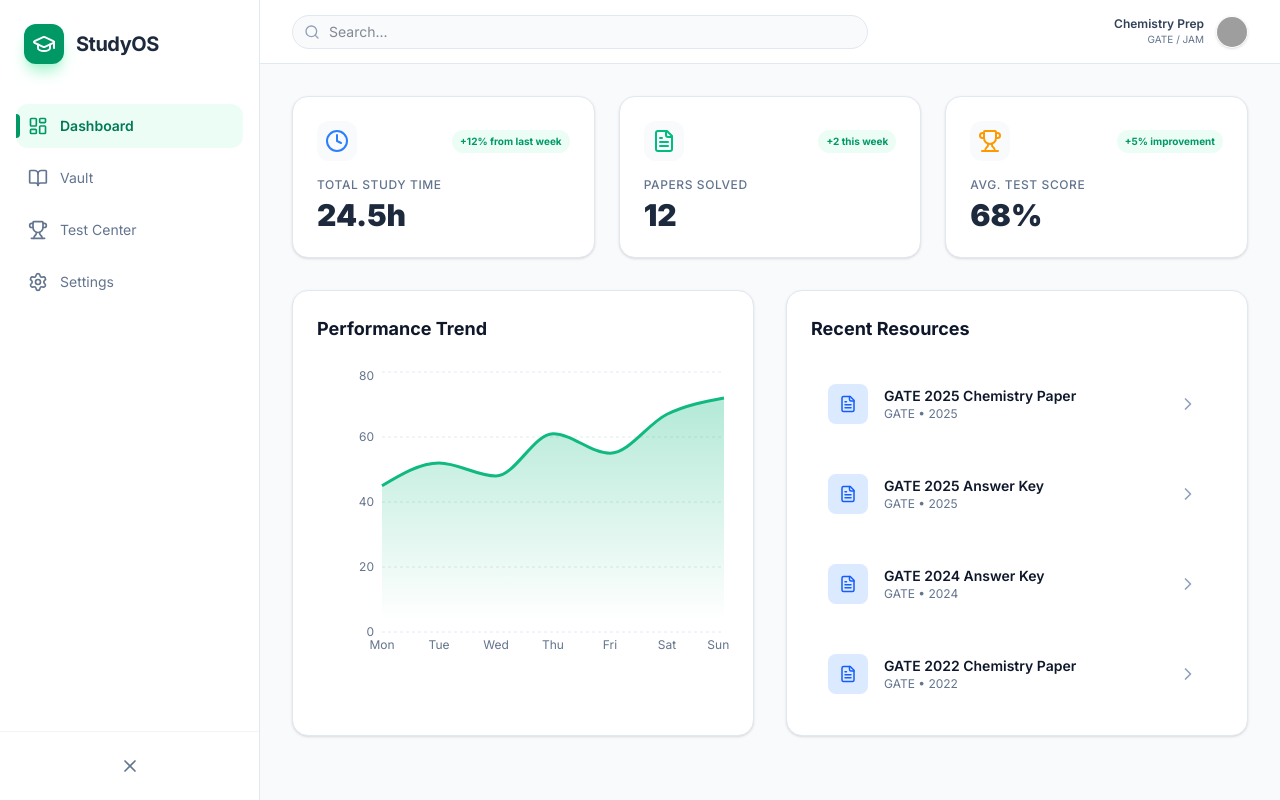
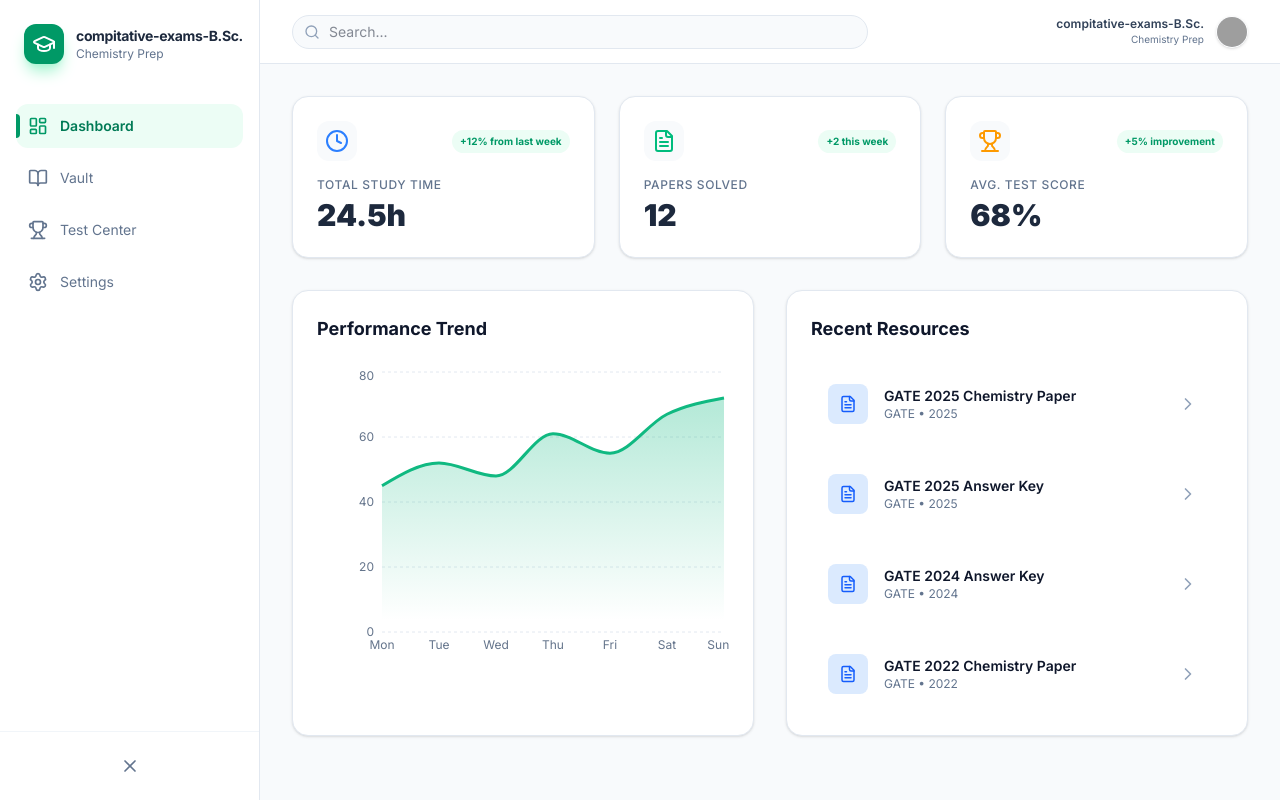
Before and after one commit to via-decide/compitative-exams-B.Sc., a React (Vite) app: page / in a window 1280 px wide. Built offline with nearby package versions, Linux system fonts and the light colour scheme; grey boxes are pictures that could not be loaded.

Commit message:
fix: show repo branding in main UI

```diff
--- a/index.html
+++ b/index.html
@@ -3,7 +3,7 @@
   <head>
     <meta charset="UTF-8" />
     <meta name="viewport" content="width=device-width, initial-scale=1.0" />
-    <title>My Google AI Studio App</title>
+    <title>compitative-exams-B.Sc.</title>
   </head>
   <body>
     <div id="root"></div>
--- a/metadata.json
+++ b/metadata.json
@@ -1,5 +1,5 @@
 {
-  "name": "Chemistry StudyOS",
+  "name": "compitative-exams-B.Sc.",
   "description": "A comprehensive study operating system for Chemistry competitive exams like GATE, IIT JAM, and TIFR GS, featuring a resource vault and test center.",
   "requestFramePermissions": []
 }
--- a/package.json
+++ b/package.json
@@ -1,5 +1,5 @@
 {
-  "name": "react-example",
+  "name": "compitative-exams-b-sc",
   "private": true,
   "version": "0.0.0",
   "type": "module",
--- a/src/App.tsx
+++ b/src/App.tsx
@@ -47,22 +47,23 @@ const progressData = [
   { name: 'Sun', score: 72 },
 ];
 
+const APP_NAME = 'compitative-exams-B.Sc.';
+
 export default function App() {
   const [activeTab, setActiveTab] = useState<Tab>('dashboard');
-  const [isSidebarOpen, setIsSidebarOpen] = useState(false);
+  const [isDesktop, setIsDesktop] = useState(() => window.innerWidth >= 1024);
+  const [isSidebarOpen, setIsSidebarOpen] = useState(() => window.innerWidth >= 1024);
   const [searchQuery, setSearchQuery] = useState('');
   const [selectedResource, setSelectedResource] = useState<Resource | null>(null);
 
   useEffect(() => {
     const handleResize = () => {
-      if (window.innerWidth >= 1024) {
-        setIsSidebarOpen(true);
-      } else {
-        setIsSidebarOpen(false);
-      }
+      const nextIsDesktop = window.innerWidth >= 1024;
+      setIsDesktop(nextIsDesktop);
+      setIsSidebarOpen(nextIsDesktop);
     };
 
-    handleResize(); // Set initial state
+    handleResize();
     window.addEventListener('resize', handleResize);
     return () => window.removeEventListener('resize', handleResize);
   }, []);
@@ -104,7 +105,7 @@ export default function App() {
     <div className="flex h-screen bg-[#F8FAFC] text-slate-900 font-sans overflow-hidden relative">
       {/* Mobile Sidebar Overlay */}
       <AnimatePresence>
-        {isSidebarOpen && window.innerWidth < 1024 && (
+        {isSidebarOpen && !isDesktop && (
           <motion.div
             initial={{ opacity: 0 }}
             animate={{ opacity: 1 }}
@@ -119,8 +120,8 @@ export default function App() {
       <motion.aside
         initial={false}
         animate={{
-          width: isSidebarOpen ? 260 : (window.innerWidth < 1024 ? 0 : 80),
-          x: (window.innerWidth < 1024 && !isSidebarOpen) ? -260 : 0
+          width: isSidebarOpen ? 260 : (isDesktop ? 80 : 0),
+          x: (!isDesktop && !isSidebarOpen) ? -260 : 0
         }}
         className={cn(
           "bg-white border-r border-slate-200 flex flex-col z-40 h-full transition-all duration-300 ease-in-out",
@@ -132,17 +133,18 @@ export default function App() {
             <div className="w-10 h-10 bg-emerald-600 rounded-xl flex items-center justify-center text-white shadow-lg shadow-emerald-200 shrink-0">
               <GraduationCap size={24} />
             </div>
-            {(isSidebarOpen || window.innerWidth >= 1024) && (
-              <motion.span
+            {(isSidebarOpen || isDesktop) && (
+              <motion.div
                 initial={{ opacity: 0 }}
                 animate={{ opacity: isSidebarOpen ? 1 : 0 }}
-                className="font-bold text-xl tracking-tight text-slate-800 whitespace-nowrap"
+                className="min-w-0"
               >
-                StudyOS
-              </motion.span>
+                <p className="font-bold text-sm tracking-tight text-slate-800 truncate">{APP_NAME}</p>
+                <p className="text-xs text-slate-500 truncate">Chemistry Prep</p>
+              </motion.div>
             )}
           </div>
-          {window.innerWidth < 1024 && isSidebarOpen && (
+          {!isDesktop && isSidebarOpen && (
             <button onClick={() => setIsSidebarOpen(false)} className="lg:hidden p-2 text-slate-400 hover:text-slate-600">
               <X size={20} />
             </button>
@@ -214,8 +216,8 @@ export default function App() {
           </div>
           <div className="flex items-center gap-3 ml-4">
             <div className="hidden sm:flex flex-col items-end">
-              <span className="text-xs font-semibold text-slate-700">Chemistry Prep</span>
-              <span className="text-[10px] text-slate-500">GATE / JAM</span>
+              <span className="text-xs font-semibold text-slate-700">{APP_NAME}</span>
+              <span className="text-[10px] text-slate-500">Chemistry Prep</span>
             </div>
             <div className="w-8 h-8 rounded-full bg-slate-200 border border-white shadow-sm overflow-hidden shrink-0">
               <img src="https://picsum.photos/seed/student/100/100" alt="Avatar" referrerPolicy="no-referrer" />
```
Also changed, not shown: 1 other file (tests, documents, lock files or other folders).
